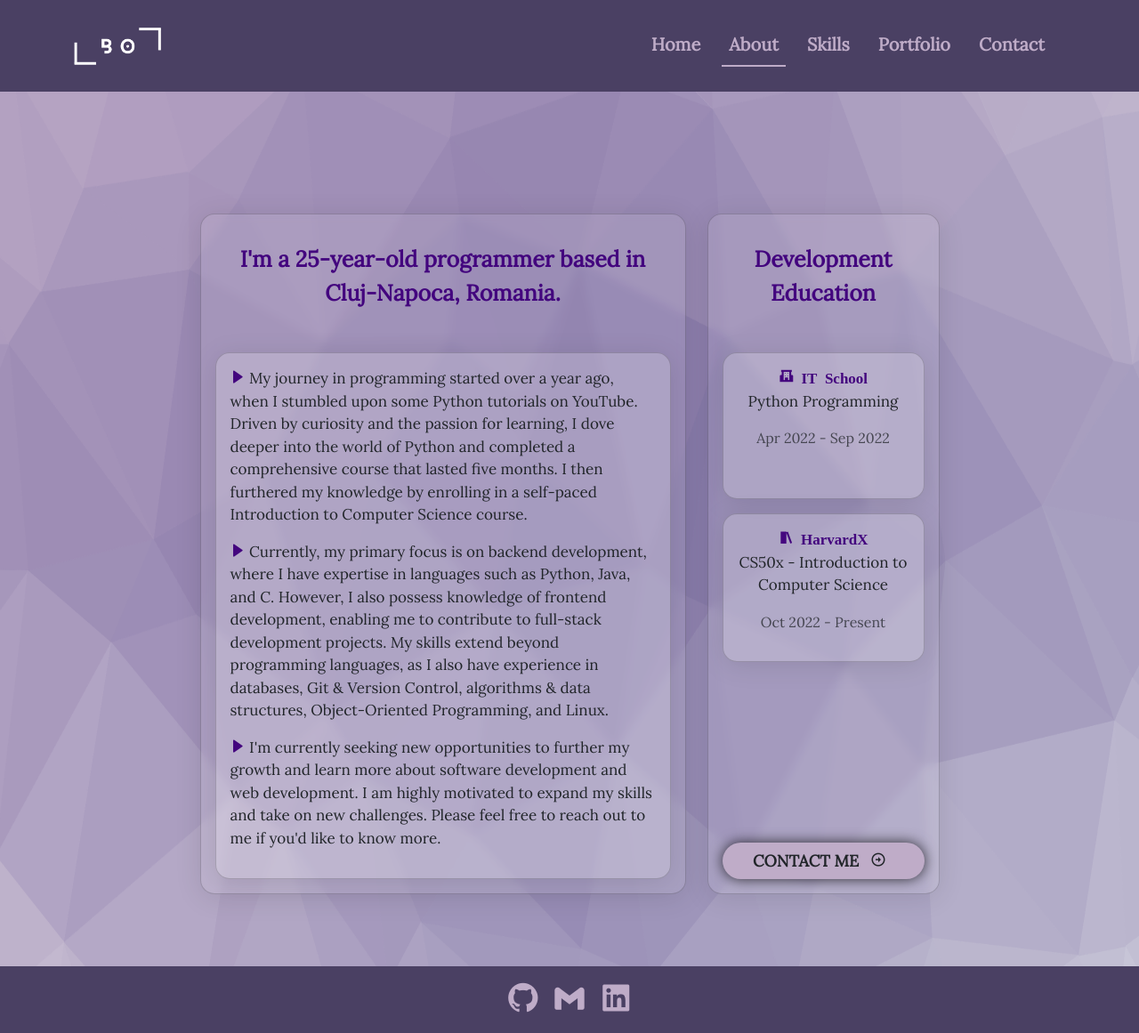
After one commit to BogdanOtava/Portfolio-Website, a Flask app: page /about in a window 1280 px wide. The commit adds this page. Shown: the whole page at 89% size. Run offline with Flask 2, Linux system fonts and the light colour scheme.

Commit message:
Added - About Page

```diff
--- a/application/application.py
+++ b/application/application.py
@@ -1,12 +1,25 @@
+# Sets up the routes for all the pages
+
 from flask import Flask, render_template
-from config import TEMPLATES_PATH
+from config import TEMPLATES_PATH, TEXT_PATH
+from application.helpers import is_active, read_file
 
 
 app = Flask(__name__, template_folder=TEMPLATES_PATH)
+app.jinja_env.filters["is_active"] = is_active
 
 
 @app.route("/")
 def index():
-    """Renders the homepage of the website."""
+    """Renders the 'Home' page of the website."""
 
     return render_template("index.html")
+
+
+@app.route("/about")
+def about():
+    """Renders the 'About Me' page of the website."""
+
+    content = read_file(f"{TEXT_PATH}/about.txt")
+
+    return render_template("about.html", content=content)
--- /dev/null
+++ b/application/helpers.py
@@ -0,0 +1,35 @@
+# Helper functions
+
+def is_active(current_path:str, nav_path:str):
+    """Returns a string that shows which page is active in the navigation menu."""
+
+    if current_path == nav_path:
+        return "is-active"
+
+    return ""
+
+
+def read_file(file_path:str):
+    """Returns the content of a text file as a list of strings where each string is a paragraph."""
+
+    content = []
+
+    with open(file_path) as file:
+        current_paragraph = ""
+
+        # Loop over each line
+        for line in file:
+            # Check if the line is blank (i.e. contains only white spaces)
+            if line.strip() == "":
+                # If so, add the current paragraph to the list and reset current paragraph
+                content.append(current_paragraph)
+                current_paragraph = ""
+            # If line is not blank, add it to the current paragraph
+            else:
+                current_paragraph += line
+
+        # Add the final paragraph to the list
+        if current_paragraph != "":
+            content.append(current_paragraph)
+
+    return content
--- a/application/static/css/styles.css
+++ b/application/static/css/styles.css
@@ -3,13 +3,14 @@
 /*********************/
 
 :root {
-    --main-color: rgb(31, 32, 65);
-    --links-color: rgb(255, 200, 87);
-    --links-hover-color: rgb(240, 207, 142);
+    --main-color: rgb(74, 64, 99);
+    --links-color: rgb(191, 172, 200);
+    --links-hover-color: rgb(241, 217, 252);
+    --highlights-color: rgb(67, 5, 126);
 }
 
 body {
-    background: rgb(199, 198, 198);
+    background: rgb(200, 198, 215);
     font-family: "Lora", serif;
 }
 
@@ -19,7 +20,6 @@ body {
 
 .btn {
     background-color: var(--links-color);
-    color: rgb(0, 0, 0) !important;
     box-shadow: 0px 0px 15px 0px rgba(0,0,0,0.75);
     border-radius: 25px;
     font-weight: 600;
@@ -28,8 +28,13 @@ body {
 }
 
 .btn:hover {
-    background-color: var(--links-color);
+    background-color: var(--links-hover-color);
     transform: scale(1.05);
+}
+
+.btn a {
+    text-decoration: none;
+    color: inherit;
 }
 
 /*********************/
@@ -102,8 +107,13 @@ body {
 /*********************/
 
 .description {
-    color:rgb(0, 0, 0);
     margin-top: 15rem;
+}
+
+@media (max-width: 576px) {
+    .description {
+        margin-top: 10rem;
+    }
 }
 
 .description .main-text {
@@ -112,7 +122,7 @@ body {
 }
 
 .description .main-text .name {
-    color: rgb(114, 48, 48);
+    color: var(--highlights-color);
 }
 
 .description .secondary-text {
@@ -121,15 +131,83 @@ body {
 
 .description-image {
     background-color: var(--main-color);
-    box-shadow: 0px 0px 30px 0px rgba(0,0,0,0.75);
+    box-shadow: 0px 0px 30px 0px rgba(0, 0, 0, 0.75);
     border-radius: 50%;
 }
 
 #typing-text {
-    color: rgb(114, 48, 48);
+    color: var(--highlights-color);
     font-weight: 700;
 }
 
 .particles-container {
     z-index: -1;
 }
+
+/*********************/
+/*  ABOUT            */
+/*********************/
+
+.about {
+    margin-top: 15rem;
+}
+
+@media (max-width: 576px) {
+    .about {
+        margin-top: 10rem;
+    }
+}
+
+.about .first-card {
+    background: rgba(255, 255, 255, 0.10);
+    border-radius: 16px;
+    box-shadow: 0 4px 30px rgba(0, 0, 0, 0.1);
+    backdrop-filter: blur(5px);
+    -webkit-backdrop-filter: blur(6.8px);
+    min-height: 500px;
+    max-height: 1250px;
+}
+
+.about .second-card {
+    background: rgba(255, 255, 255, 0.10);
+    border-radius: 16px;
+    box-shadow: 0 4px 30px rgba(0, 0, 0, 0.1);
+    backdrop-filter: blur(5px);
+    -webkit-backdrop-filter: blur(6.8px);
+    min-height: 500px;
+    max-height: 1250px;
+}
+
+.about .inner-card {
+    background: rgba(255, 255, 255, 0.20);
+    border-radius: 16px;
+    box-shadow: 0 4px 30px rgba(0, 0, 0, 0.1);
+    transition: 0.3s;
+}
+
+.about .first-card .inner-card:hover {
+    transform: scale(1.025);
+}
+
+.about .second-card .inner-card:hover {
+    transform: scale(1.05);
+}
+
+.about .first-card .arrow {
+    color: var(--highlights-color);
+}
+
+.about .second-card .school-name {
+    color: var(--highlights-color);
+    font-weight: 600;
+}
+
+.about .first-paragraph {
+    color: var(--highlights-color);
+    font-size: 25px;
+    font-weight: 700;
+}
+
+.about .paragraph {
+    font-size: 17px;
+}
--- a/application/static/images/particlesConfig.json
+++ b/application/static/images/particlesConfig.json
@@ -36,7 +36,7 @@
       }
     },
     "size": {
-      "value": 3.9458004845442964,
+      "value": 5,
       "random": true,
       "anim": {
         "enable": false,
@@ -49,7 +49,7 @@
       "enable": true,
       "distance": 150,
       "color": "#FFFFFF",
-      "opacity": 0.4,
+      "opacity": 1,
       "width": 1
     },
     "move": {
--- /dev/null
+++ b/application/static/text/about.txt
@@ -0,0 +1,17 @@
+   I'm a 25-year-old programmer based in Cluj-Napoca, Romania.
+
+   My journey in programming started over a year ago, when I stumbled upon some Python tutorials on YouTube.
+Driven by curiosity and the passion for learning,
+I dove deeper into the world of Python and completed a comprehensive course that lasted five months.
+I then furthered my knowledge by enrolling in a self-paced Introduction to Computer Science course.
+
+   Currently, my primary focus is on backend development, where I have expertise in languages
+such as Python, Java, and C. However, I also possess knowledge of frontend development,
+enabling me to contribute to full-stack development projects. My skills extend
+beyond programming languages, as I also have experience in databases, Git & Version Control,
+algorithms & data structures, Object-Oriented Programming, and Linux.
+
+   I'm currently seeking new opportunities to further my growth and learn more
+about software development and web development. I am highly motivated to expand
+my skills and take on new challenges. Please feel free to reach out to me if
+you'd like to know more.
--- /dev/null
+++ b/application/templates/about.html
@@ -0,0 +1,74 @@
+<!-- The 'About' page -->
+
+{% extends "layout.html" %}
+
+{% block head %}
+    <!-- Inherit from 'layout.html' -->
+    {{ super() }}
+{% endblock %}
+
+{% block title %}
+    About
+{% endblock %}
+
+{% block main %}
+    <!-- Background -->
+    <img src="../static/images/trianglify_background.png" class="position-fixed w-100 h-100 top-0 start-0">
+    <!-- End of Background -->
+    <!-- Main Content -->
+    <div class="container about mb-5 pb-5">
+        <!-- Row -->
+        <div class="row flex-wrap align-content-center justify-content-center">
+            <!-- 1st Column -->
+            <div class="col-md-6 d-flex">
+                <div class="card first-card">
+                    <div class="card-body">
+                        <div class="border-0 mb-3">
+                            <div class="card-body text-center">
+                                <p class="first-paragraph">{{ content[0] }}</p>
+                            </div>
+                        </div>
+                        <div class="card inner-card w-100">
+                            <div class="card-body">
+                                {% for paragraph in content[1:] %}
+                                    <p class="paragraph"><i class="arrow bx bxs-right-arrow"></i>{{ paragraph }}</p>
+                                {% endfor %}
+                            </div>
+                        </div>
+                    </div>
+                </div>
+            </div>
+            <!-- End of 1st Column -->
+            <!-- 2nd Column -->
+            <div class="col-md-3 mt-md-0 mt-4 d-flex">
+                <div class="card second-card flex-grow-1">
+                    <div class="card-body d-flex flex-column align-items-center">
+                        <div class="border-0 mb-3">
+                            <div class="card-body text-center">
+                                <p class="first-paragraph">Development Education</p>
+                            </div>
+                        </div>
+                        <div class="card inner-card mb-3 w-100 mx-auto">
+                            <div class="card-body text-center">
+                                <strong class="paragraph"><i class="school-name bx bxs-school"> IT School</i></strong>
+                                <p class="paragraph">Python Programming</p>
+                                <p class="text-muted">Apr 2022 - Sep 2022</p><br>
+                            </div>
+                        </div>
+                        <div class="card inner-card mb-3 w-100 mx-auto">
+                            <div class="card-body text-center">
+                                <strong class="paragraph"><i class="school-name bx bx-library"> HarvardX</i></strong>
+                                <p class="paragraph">CS50x - Introduction to Computer Science</p>
+                                <p class="text-muted">Oct 2022 - Present</p>
+                            </div>
+                        </div>
+                        <button class="btn mt-auto mx-auto w-100">CONTACT ME <i class="bx bx-right-arrow-circle px-2"></i></button>
+                    </div>
+                </div>
+            </div>
+            <!-- End of 2nd Column -->
+        </div>
+        <!-- End of Row -->
+    </div>
+    <!-- End of Main Content -->
+{% endblock %}
--- a/application/templates/index.html
+++ b/application/templates/index.html
@@ -30,7 +30,9 @@
                     <h2 class="main-text">Hello! <br> I'm <span class="name">Bogdan Otava</span></h2>
                     <p class="secondary-text">I am a <span id="typing-text"></span></p>
                     <div class="d-flex justify-content-center justify-content-sm-start">
-                        <button class="btn d-flex align-items-center justify-content-center" type="button">READ MORE <i class="bx bx-right-arrow-circle px-2"></i></button>
+                        <button class="btn d-flex align-items-center justify-content-center" type="button">
+                            <a href="{{ url_for('about') }}">READ MORE <i class="bx bx-right-arrow-circle px-2"></i></a>
+                        </button>
                     </div>
                 </div>
             </div>
--- a/application/templates/layout.html
+++ b/application/templates/layout.html
@@ -31,7 +31,7 @@
         <nav class="navbar navbar-expand-md fixed-top py-4">
             <div class="container">
                 <!-- Title -->
-                <a class="navbar-brand" href="#">
+                <a class="navbar-brand" href="{{ url_for('index') }}">
                     <img class="img-fluid logo" src="../static/images/logo.png">
                 </a>
                 <!-- End of Title -->
@@ -41,8 +41,8 @@
                 </button>
                 <div class="collapse navbar-collapse" id="navbar">
                     <ul class="navbar-nav ms-auto">
-                        <li class="nav-item"><a class="nav-link is-active me-3" href="#">Home</a></li>
-                        <li class="nav-item"><a class="nav-link me-3" href="#">About</a></li>
+                        <li class="nav-item"><a class="nav-link me-3 {{ request.path | is_active(url_for('index')) }}" href="{{ url_for('index') }}">Home</a></li>
+                        <li class="nav-item"><a class="nav-link me-3 {{ request.path | is_active(url_for('about')) }}" href="{{ url_for('about') }}">About</a></li>
                         <li class="nav-item"><a class="nav-link me-3" href="#">Skills</a></li>
                         <li class="nav-item"><a class="nav-link me-3" href="#">Portfolio</a></li>
                         <li class="nav-item"><a class="nav-link me-3" href="#">Contact</a></li>
--- a/config.py
+++ b/config.py
@@ -1,5 +1,9 @@
+# Path configurations
+
 import pathlib
+
 
 ROOT = pathlib.Path(__file__).parent
 
 TEMPLATES_PATH = ROOT.joinpath("application/templates")
+TEXT_PATH = ROOT.joinpath("application/static/text")
```
Also changed, not shown: idea.md (+3 -3 lines), application/static/images/logo.png, application/static/images/trianglify_background.png (added).
